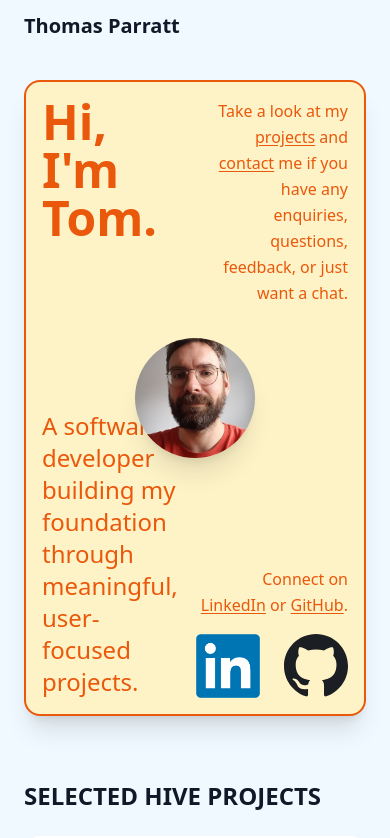
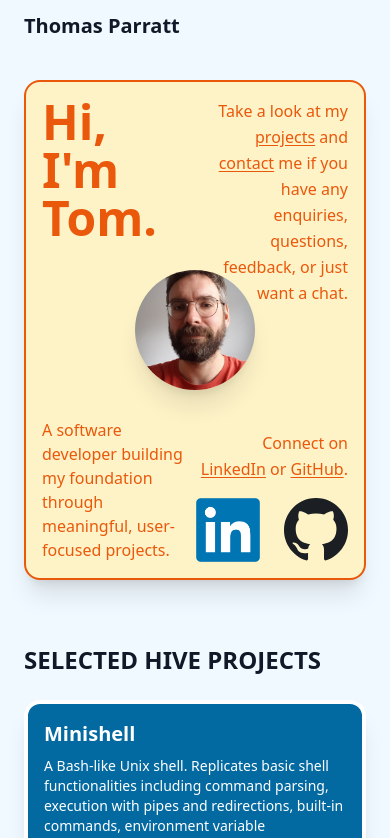
Before and after one commit to ThomasParratt/portfolio, a React (Vite) app: page / in a window 390 px wide. Shown: the top 838 px of the page. Built offline with nearby package versions, Linux system fonts and the light colour scheme.

Commit message:
adjusted text for mobile

```diff
--- a/src/components/Home.jsx
+++ b/src/components/Home.jsx
@@ -55,7 +55,7 @@ export default function Home() {
                             </p>
 
                             {/* Bottom left */}
-                            <p className="text-2xl md:text-4xl font-medium text-orange-600 max-w-md self-end justify-self-end">
+                            <p className="text-1xl md:text-4xl font-medium text-orange-600 max-w-md self-end justify-self-end">
                                 A software developer building my foundation through meaningful, user-focused projects.
                             </p>
 
```
